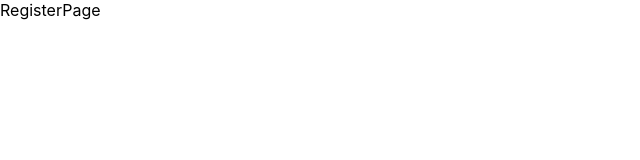
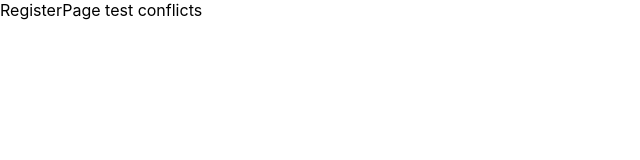
Before and after one commit to andreecampos/typescript-webbshop, a React (Create React App) app in the folder packages/frontend/: page /register in a window 1280 px wide. Shown: the top 160 px of the page, without its empty margins (0-640 px from the left). Built offline with nearby package versions, Linux system fonts and the light colour scheme.

Commit message:
test conflicts

```diff
--- a/packages/frontend/src/pages/RegisterPage.tsx
+++ b/packages/frontend/src/pages/RegisterPage.tsx
@@ -1,7 +1,5 @@
-import React from 'react'
+import React from "react";
 
 export default function RegisterPage() {
-  return (
-    <div>RegisterPage</div>
-  )
+  return <div>RegisterPage test conflicts</div>;
 }
```
Also changed, not shown: 1 other file (tests, documents, lock files or other folders).
